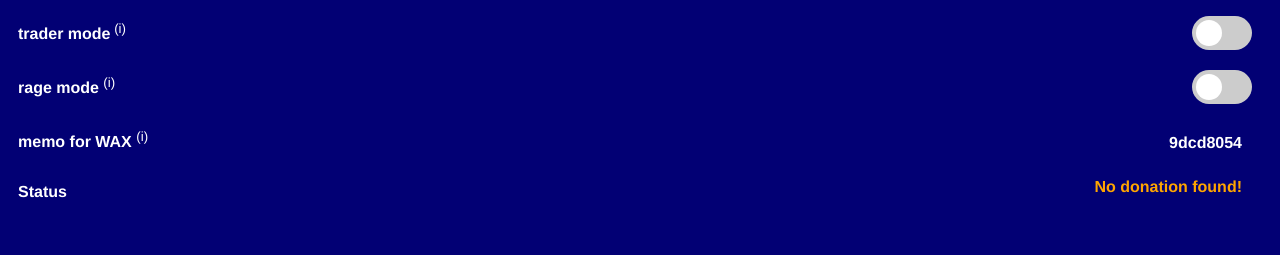
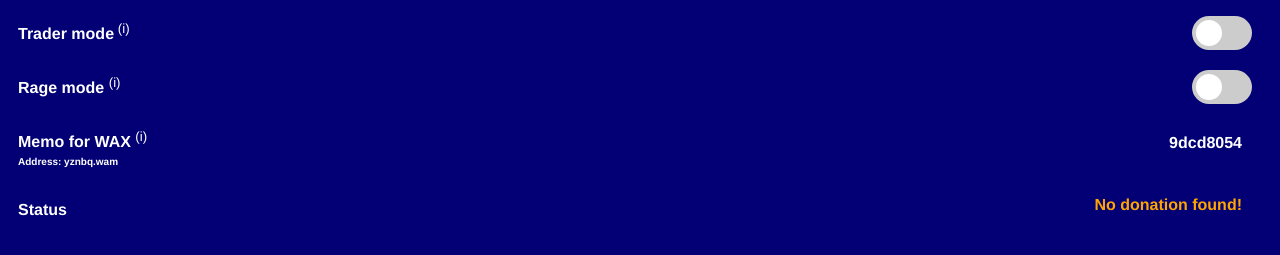
Before and after one commit to countersoda/TraderMode-Extension, a website with bundled scripts: page src/popup/popupTrader.html in a window 1280 px wide. Shown: the part 181-436 px from the top of the page. Built offline with nearby package versions, Linux system fonts and the light colour scheme; some packages are replaced by stand-ins of ours; no server answers.

Commit message:
Fixed UI

```diff
--- a/src/popup/popupTrader.css
+++ b/src/popup/popupTrader.css
@@ -124,3 +124,7 @@ input:checked + .slider:before {
   margin: 10px;
   padding-bottom: 10px;
 }
+
+.address {
+  font-size: x-small;
+}
--- a/src/popup/popupTrader.html
+++ b/src/popup/popupTrader.html
@@ -16,7 +16,7 @@
   <div id="popup-content">
 
     <!-- trader mode switch -->
-    <div class="ButtonName"><b>trader mode</b><sup> <span
+    <div class="ButtonName"><b>Trader mode</b><sup> <span
           title="While active, the buy assistant will automatically click the buttons on page entrance when buying a specific moment"
           style="cursor: pointer;">(i)</span>
       </sup>
@@ -30,7 +30,7 @@
     </br> </br> </br>
 
     <!-- rage switch -->
-    <div class="ButtonName"> <b>rage mode </b><sup> <span
+    <div class="ButtonName"> <b>Rage mode </b><sup> <span
           title="While active, the buy assistant will automatically buy the moment if available"
           style="cursor: pointer;">(i)</span></sup>
     </div>
@@ -42,14 +42,18 @@
     </div> </br></br></br>
 
     <!-- memo field -->
-    <div class="ButtonName"> <b>memo for WAX </b><sup> <span
-          title="Please donate any amount of WAX to yznbq.wam with the given memo."
+    <div class="ButtonName">
+      <b>Memo for WAX</b>
+      <sup> <span title="Please donate any amount of WAX to yznbq.wam with the given memo."
           style="cursor: pointer;">(i)</span></sup>
+      </br>
+          <b class="address">Address: yznbq.wam</b>
     </div>
+
     <div class="box">
       <b id="waxText" class="text"></b>
     </div>
-    </br></br></br>
+      </br></br></br></br>
 
     <!-- Status field -->
     <div>
```
